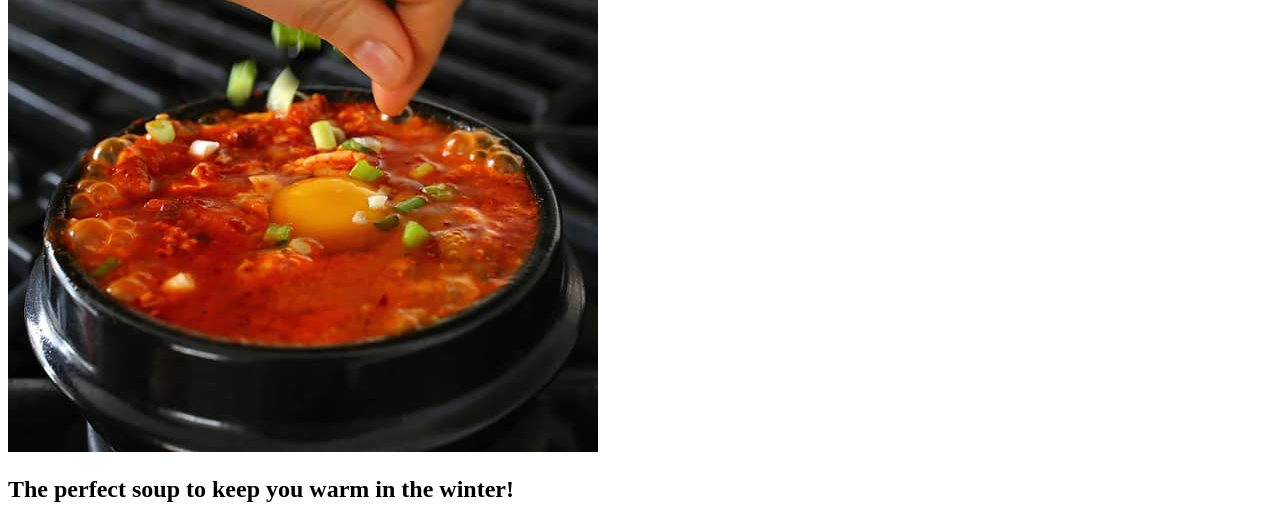
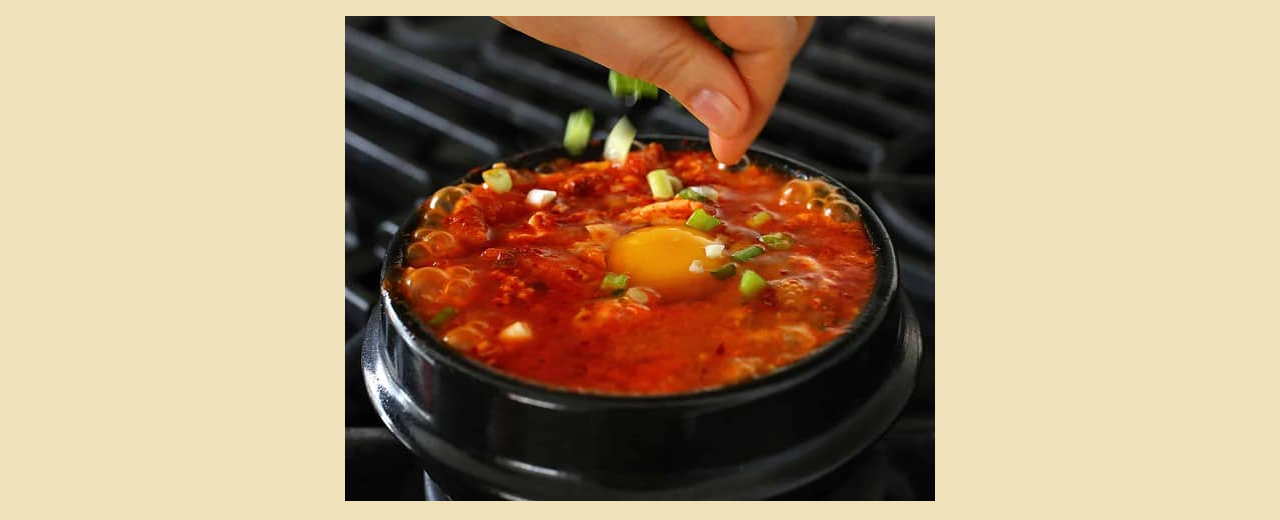
Before and after one commit to Behindtheboard/odin-recipes, a plain HTML site: page Recipes/soondooboo.html in a window 1280 px wide. Shown: the part 113-633 px from the top of the page. Drawn offline with Linux system fonts and the light colour scheme.

Commit message:
Update pages w img + css link

```diff
--- a/Recipes/soondooboo.html
+++ b/Recipes/soondooboo.html
@@ -3,12 +3,15 @@
     <head>
         <meta charset="UTF-8">
         <title>SoonDooBoo</title>
+        <link rel="stylesheet" href="../style.css">
     </head>
 
     <body>
         <h1>Spicy Soft Tofu Stew with Kimchi and Pork Belly</h1>
 
-        <img src="../img/SoonDooBoo.jpeg" alt="Red boiling stew with hand dropping diced green onions">
+        <div class="container">
+            <img src="../img/SoonDooBoo.jpeg" alt="Red boiling stew with hand dropping diced green onions">
+        </div>
 
         <h2>The perfect soup to keep you warm in the winter!</h2>
 
```
Also changed, not shown: Recipes/tteokbokki.html (+4 -1 lines).
